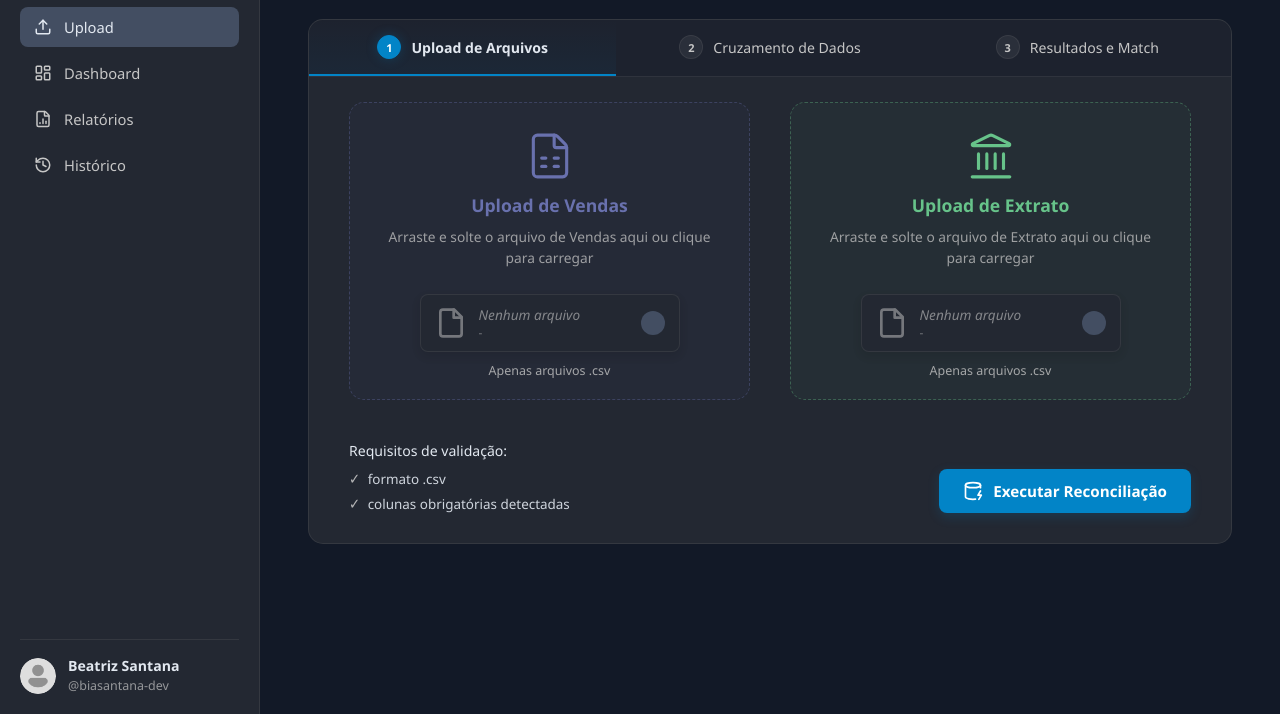
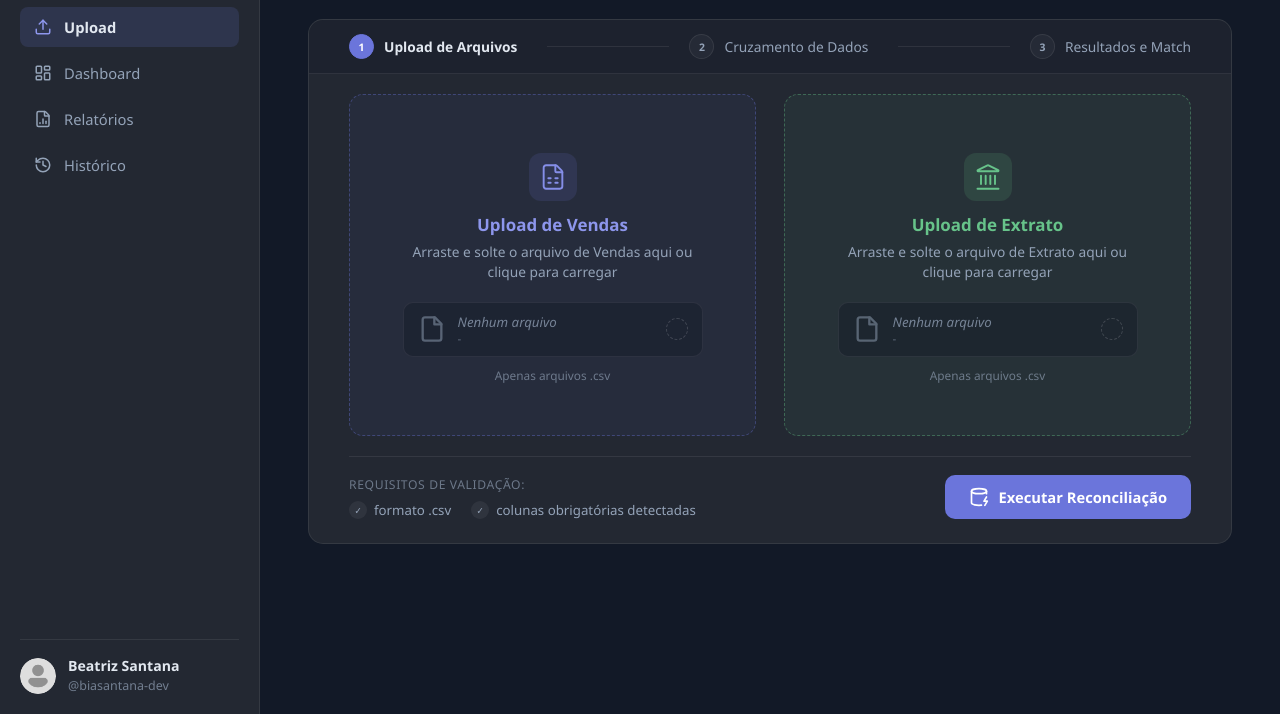
Before and after one commit to biasantana-dev/sistema-reconciliacao-financeira, a plain HTML site: page frontend/index.html in a window 1280 px wide. Shown: the part 86-800 px from the top of the page. Drawn offline with Linux system fonts and the light colour scheme.

Commit message:
feat: alteração na paleta de cores, stepper e tabela resultado

```diff
--- a/frontend/style.css
+++ b/frontend/style.css
@@ -10,14 +10,14 @@
    --cor-secundaria: #232832;
    --cor-destaque: #434e62;
    --cor-texto: #E2E8F0;
-   --cor-card1: #6971AE;
-   /*#323A5F*/
+   --cor-card1: #6B75DB;
+   --cor-card1-suave: #2E355B;
    --cor-card2: #67C38A;
-   /*#2D4B43*/
-   --cor-border: #7b7b7c2f;
-   --cor-texto-secundaria: #c6c6c6;
-   --cor-acao: #0284C7;
-   --cor-acao-hover: #0369A1;
+   --cor-card2-suave: #2D4B43;
+   --cor-border: rgba(255, 255, 255, 0.08);
+   --cor-texto-secundaria: #94A3B8;
+   --cor-acao: #6B75DB;
+   --cor-acao-hover: #7B84E4;
 }
 
 body {
@@ -80,11 +80,20 @@ body {
    flex-shrink: 0;
 }
 
-.nav-sidebar a:hover,
+.nav-sidebar a:hover {
+   background-color: rgba(255, 255, 255, 0.04);
+   color: var(--cor-texto);
+}
+
+/* deixar o upload como ativo por padrao */
 .nav-sidebar a:first-child {
-   /* deixar o upload como ativo por padrao */
-   background-color: var(--cor-destaque);
+   background-color: rgba(107, 117, 219, 0.16);
    color: var(--cor-texto);
+   font-weight: 600;
+}
+
+.nav-sidebar a:first-child svg {
+   color: #8D96EC;
 }
 
 .sidebar-usuario {
@@ -139,7 +148,7 @@ body {
    margin-bottom: 4px;
 }
 
-.main-conteudo > p {
+.main-conteudo>p {
    color: var(--cor-texto-secundaria);
    margin-bottom: 22px;
    font-size: 0.9em;
@@ -171,44 +180,63 @@ body {
 }
 
 /* dispara a animação sempre que a etapa ficar visivel */
-#formReconciliacao:not(.oculto), #etapa-processando:not(.oculto), #etapa-resultados:not(.oculto) {
+#formReconciliacao:not(.oculto),
+#etapa-processando:not(.oculto),
+#etapa-resultados:not(.oculto) {
    animation: surgirEtapa 0.4s cubic-bezier(0.16, 1, 0.3, 1) forwards;
 }
 
 /* barra de progresso*/
 .stepper-container {
    display: flex;
+   align-items: center;
+   justify-content: space-between;
    flex-shrink: 0;
+   padding: 14px 40px;
    background-color: rgba(18, 25, 39, 0.35);
    margin-bottom: 20px;
    border-bottom: 1px solid var(--cor-border);
 }
 
 .step {
-   font-size: 0.88em;
+   font-size: 0.86em;
    position: relative;
    display: flex;
    align-items: center;
-   justify-content: center;
    gap: 10px;
-   padding: 15px 12px;
-   flex: 1;
    color: var(--cor-texto-secundaria);
    font-weight: 500;
-   border-bottom: 2px solid transparent;
    transition: all 0.3s ease;
 }
 
+.step:not(:last-child) {
+   flex: 1;
+}
+
+.step:not(:last-child)::after {
+   content: '';
+   flex: 1;
+   height: 1px;
+   background-color: var(--cor-border);
+   margin: 0 20px;
+   transition: background-color 0.25s ease;
+}
+
+.step.completed:not(:last-child)::after {
+   background-color: rgba(103, 195, 138, 0.45);
+}
+
 .step-badge {
-   width: 24px;
-   height: 24px;
+   width: 25px;
+   height: 25px;
    border-radius: 50%;
    display: inline-flex;
+   flex-shrink: 0;
    align-items: center;
    justify-content: center;
-   font-size: 0.78em;
+   font-size: 0.76em;
    font-weight: 700;
-   background-color: rgba(255, 255, 255, 0.06);
+   background-color: rgba(255, 255, 255, 0.04);
    color: var(--cor-texto-secundaria);
    border: 1px solid var(--cor-border);
    transition: all 0.3s ease;
@@ -217,15 +245,12 @@ body {
 .step.active {
    color: var(--cor-texto);
    font-weight: 600;
-   border-bottom-color: var(--cor-acao);
-   background: linear-gradient(180deg, transparent 0%, rgba(2, 132, 199, 0.06) 100%);
 }
 
 .step.active .step-badge {
-   background-color: var(--cor-acao);
+   background-color: var(--cor-card1);
    color: #fff;
-   border-color: var(--cor-acao);
-   box-shadow: 0 0 12px rgba(2, 132, 199, 0.25);
+   border-color: var(--cor-card1);
 }
 
 .step.completed {
@@ -245,62 +270,67 @@ body {
    display: flex;
    flex-direction: column;
    justify-content: space-between;
-   padding: 5px 0 30px;
+   padding: 0 40px 24px
 }
 
 /* cards de upload */
 .upload-box {
    display: grid;
+   min-height: 0;
+   flex: 1;
    grid-template-columns: 1fr 1fr;
-   gap: 40px;
-   padding: 0 40px;
+   gap: 28px;
 }
 
-.upload-vendas, .upload-extrato {
-   border-radius: 15px;
-   padding: 28px 24px 20px;
-   transition: all 0.3s ease;
+.upload-vendas,
+.upload-extrato {
+   display: flex;
+   border-radius: 14px;
+   padding: 24px 28px 18px;
+   transition: all 0.25s ease;
 }
 
 .upload-vendas {
-   background-color: rgba(105, 113, 174, 0.04);
-   border: 1.5px dashed rgba(105, 113, 174, 0.35);
+   background-color: rgba(107, 117, 219, 0.06);
+   border: 1.5px dashed rgba(107, 117, 219, 0.38);
 }
 
 .upload-vendas:hover {
    border-color: var(--cor-card1);
-   background-color: rgba(105, 113, 174, 0.09);
-   transform: translateY(-3px);
-   box-shadow: 0 8px 20px rgba(105, 113, 174, 0.15);
+   background-color: rgba(107, 117, 219, 0.11);
+   transform: translateY(-2px);
 }
 
 .upload-extrato {
-   background-color: rgba(103, 195, 138, 0.04);
-   border: 1.5px dashed rgba(103, 195, 138, 0.35);
+   background-color: rgba(103, 195, 138, 0.06);
+   border: 1.5px dashed rgba(103, 195, 138, 0.38);
 }
 
 .upload-extrato:hover {
    border-color: var(--cor-card2);
-   background-color: rgba(103, 195, 138, 0.09);
-   transform: translateY(-3px);
-   box-shadow: 0 8px 20px rgba(103, 195, 138, 0.15);
+   background-color: rgba(103, 195, 138, 0.11);
+   transform: translateY(-2px);
 }
 
 .upload-vendas.dragover {
    border-style: solid;
-   background-color: rgba(105, 113, 174, 0.15);
+   border-color: var(--cor-card1);
+   background-color: rgba(107, 117, 219, 0.16);
 }
 
 .upload-extrato.dragover {
    border-style: solid;
-   background-color: rgba(103, 195, 138, 0.15);
+   border-color: var(--cor-card2);
+   background-color: rgba(103, 195, 138, 0.16);
 }
 
 /* faz o label se comportar como um bloco clicável inteiro*/
-.upload-vendas label, .upload-extrato label {
+.upload-vendas label,
+.upload-extrato label {
    display: flex;
    flex-direction: column;
    align-items: center;
+   justify-content: center;
    cursor: pointer;
    width: 100%;
    height: 100%;
@@ -308,28 +338,33 @@ body {
 }
 
 .file-icon-topo {
-   width: 50px;
-   height: 50px;
+   width: 48px;
+   height: 48px;
+   padding: 10px;
+   border-radius: 12px;
    margin-bottom: 12px;
-   stroke-width: 1.5;
+   stroke-width: 1.65;
 }
 
 #icon-vendas {
-   color: var(--cor-card1);
+   color: #858EE8;
+   background-color: rgba(107, 117, 219, 0.14);
 }
 
 #icon-extrato {
    color: var(--cor-card2);
+   background-color: rgba(103, 195, 138, 0.14);
 }
 
-.upload-vendas h2, .upload-extrato h2 {
-   font-size: 1.1em;
-   margin-bottom: 6px;
+.upload-vendas h2,
+.upload-extrato h2 {
+   font-size: 1.06em;
+   margin-bottom: 4px;
    font-weight: 600;
 }
 
 .upload-vendas h2 {
-   color: var(--cor-card1);
+   color: #8D96EC;
 }
 
 .upload-extrato h2 {
@@ -338,10 +373,10 @@ body {
 
 .descricao {
    font-size: 0.86em;
-   line-height: 1.5;
+   line-height: 1.45;
    color: var(--cor-texto-secundaria);
-   opacity: 0.75;
-   margin: 4px auto 14px;
+   max-width: 280px;
+   margin: 2px auto 0;
 }
 
 /* esconde o input nativo do navegador*/
@@ -350,10 +385,10 @@ input[type="file"] {
 }
 
 .alerta-card {
-   font-size: 0.78em;
+   font-size: 0.74em;
    color: var(--cor-texto-secundaria);
    margin-top: 10px;
-   opacity: 0.8;
+   opacity: 0.65;
 }
 
 /* botao executar */
@@ -361,84 +396,103 @@ input[type="file"] {
    background: var(--cor-acao);
    color: #fff;
    font-weight: 600;
-   font-size: 0.95em;
+   font-size: 0.92em;
    padding: 12px 24px;
    border: none;
-   border-radius: 8px;
+   border-radius: 10px;
    cursor: pointer;
    display: flex;
    align-items: center;
    justify-content: center;
    gap: 10px;
    transition: all 0.2s ease;
-   box-shadow: 0 4px 12px rgba(2, 132, 199, 0.2);
 }
 
 .btn-executar:hover {
    background-color: var(--cor-acao-hover);
-   transform: translateY(-2px);
-   box-shadow: 0 6px 16px rgba(2, 132, 199, 0.35);
+   transform: translateY(-1px);
 }
 
 .form-footer {
+   flex-shrink: 0;
    display: flex;
    justify-content: space-between;
    align-items: flex-end;
-   padding: 0 40px;
-   margin-top: 12px;
+   padding-top: 18px;
+   margin-top: 20px;
+   border-top: 1px solid var(--cor-border);
 }
 
 .requisitos-validacao p {
-   font-size: 0.88em;
-   color: var(--cor-texto);
+   font-size: 0.76em;
+   text-transform: uppercase;
+   letter-spacing: 0.05em;
+   color: var(--cor-texto-secundaria);
+   opacity: 0.65;
    margin-bottom: 8px;
 }
 
 .requisitos-validacao ul {
    list-style: none;
-   font-size: 0.84em;
-   color: var(--cor-texto);
-   opacity: 0.9;
+   font-size: 0.83em;
+   color: var(--cor-texto-secundaria);
    display: flex;
-   flex-direction: column;
-   gap: 5px;
+   align-items: center;
+   gap: 20px;
+}
+
+.requisitos-validacao li {
+   display: inline-flex;
+   align-items: center;
+   gap: 7px;
+   transition: color 0.25s ease;
 }
 
 .icone-check {
+   width: 18px;
+   height: 18px;
+   border-radius: 50%;
+   display: inline-flex;
+   align-items: center;
+   justify-content: center;
+   font-size: 0.72em;
+   font-weight: 700;
+   background-color: rgba(255, 255, 255, 0.06);
    color: var(--cor-texto-secundaria);
-   font-weight: bold;
-   margin-right: 4px;
-   transition: color 0.3s ease;
-   font-size: 1.1em;
+   transition: all 0.25s ease;
 }
 
 /* classe que o js vai ativar depois */
+.requisitos-ok {
+   color: var(--cor-texto) !important;
+}
+
 .requisitos-ok .icone-check {
+   background-color: var(--cor-card2-suave);
    color: var(--cor-card2);
-   opacity: 0.9;
 }
 
 /* caixinha de status do arquivo */
 .file-status {
    display: flex;
    align-items: center;
-   background-color: var(--cor-secundaria);
-   border: 1px solid var(--cor-border);
-   border-radius: 8px;
+   background-color: rgba(18, 25, 39, 0.42);
+   border: 1px solid rgba(255, 255, 255, 0.07);
+   border-radius: 10px;
    padding: 10px 14px;
    width: 100%;
-   max-width: 260px;
-   margin: 12px auto 0;
+   max-width: 300px;
+   margin: 20px auto 0;
    gap: 12px;
-   transition: all 0.3s ease;
-   box-shadow: 0 4px 10px rgba(0, 0, 0, 0.10);
+   transition: all 0.25s ease;
 }
 
 .file-icon-mini {
    color: var(--cor-texto-secundaria);
    opacity: 0.5;
-   width: 32px;
-   height: 32px;
+   width: 28px;
+   height: 28px;
+   flex-shrink: 0;
 }
 
 .file-details {
@@ -450,53 +504,52 @@ input[type="file"] {
 }
 
 .file-name {
-   font-size: 0.85em;
+   font-size: 0.83em;
    color: var(--cor-texto-secundaria);
-   opacity: 0.6;
+   opacity: 0.75;
    font-style: italic;
    white-space: nowrap;
    overflow: hidden;
    text-overflow: ellipsis;
-   max-width: 140px;
+   max-width: 175px;
 }
 
 .file-size {
-   font-size: 0.75em;
+   font-size: 0.73em;
    color: var(--cor-texto-secundaria);
-   opacity: 0.5;
+   opacity: 0.55;
 }
 
 /* estado inicial - aguardando arquivo*/
 .file-check {
-   background-color: var(--cor-destaque);
+   background-color: transparent;
+   border: 1.5px dashed rgba(255, 255, 255, 0.16);
    color: transparent;
    border-radius: 50%;
-   width: 24px;
-   height: 24px;
+   width: 22px;
+   height: 22px;
    display: flex;
    align-items: center;
    justify-content: center;
    margin-left: auto;
    flex-shrink: 0;
-   transition: all 0.3s ease;
+   transition: all 0.25s ease;
 }
 
 .file-check svg {
-   width: 16px;
-   height: 16px;
+   width: 14px;
+   height: 14px;
 }
 
 /* estado de sucesso */
 .file-status.sucesso {
-   background-color: #2D4B43;
-   border: 1px solid var(--cor-card2);
-   box-shadow: 0 4px 15px rgba(103, 195, 138, 0.15);
+   background-color: var(--cor-card2-suave);
+   border-color: var(--cor-card2);
 }
 
 .upload-vendas .file-status.sucesso {
-   background-color: #323A5F;
+   background-color: var(--cor-card1-suave);
    border-color: var(--cor-card1);
-   box-shadow: 0 4px 15px rgba(105, 113, 174, 0.2);
 }
 
 .file-status.sucesso .file-icon-mini {
@@ -518,6 +571,7 @@ input[type="file"] {
 
 .upload-vendas .file-status.sucesso .file-check {
    background-color: var(--cor-card1);
+   color: var(--cor-primaria);
 }
 
 /* pra esconder etapas que não estão ativas */
@@ -581,7 +635,7 @@ input[type="file"] {
 .metricas-strip {
    flex-shrink: 0;
    display: grid;
-   grid-template-columns: repeat(3, 1fr);
+   grid-template-columns: 1fr auto 1fr;
    padding: 0 0 14px;
    margin-bottom: 14px;
    border-bottom: 1px solid var(--cor-border);
@@ -611,11 +665,9 @@ input[type="file"] {
    height: 3px;
    margin-top: 7px;
    border-radius: 999px;
-   background: linear-gradient(
-      90deg,
-      var(--cor-card2) var(--taxa, 0%),
-      rgba(255, 255, 255, 0.08) var(--taxa, 0%)
-   );
+   background: linear-gradient(90deg,
+         var(--cor-card2) var(--taxa, 0%),
+         rgba(255, 255, 255, 0.08) var(--taxa, 0%));
 }
 
 .metrica-label {
@@ -670,7 +722,7 @@ input[type="file"] {
 }
 
 .tabela-topo h3 {
-   font-size: 0.9rem;
+   font-size: 0.9em;
    font-weight: 600;
    color: var(--cor-texto);
 }
@@ -682,7 +734,7 @@ input[type="file"] {
 }
 
 .contador-registros {
-   font-size: 0.75rem;
+   font-size: 0.75em;
    color: var(--cor-texto-secundaria);
    opacity: 0.55;
 }
@@ -754,12 +806,29 @@ input[type="file"] {
    border-spacing: 0;
 }
 
-.tabela-resultados th:nth-child(1) { width: 24%; }
-.tabela-resultados th:nth-child(2) { width: 15%; }
-.tabela-resultados th:nth-child(3) { width: 15%; }
-.tabela-resultados th:nth-child(4) { width: 15%; }
-.tabela-resultados th:nth-child(5) { width: 15%; }
-.tabela-resultados th:nth-child(6) { width: 16%; }
+.tabela-resultados th:nth-child(1) {
+   width: 24%;
+}
+
+.tabela-resultados th:nth-child(2) {
+   width: 15%;
+}
+
+.tabela-resultados th:nth-child(3) {
+   width: 15%;
+}
+
+.tabela-resultados th:nth-child(4) {
+   width: 15%;
+}
+
+.tabela-resultados th:nth-child(5) {
+   width: 15%;
+}
+
+.tabela-resultados th:nth-child(6) {
+   width: 16%;
+}
 
 /* cabeçalho fixo */
 .tabela-resultados thead th {
@@ -789,7 +858,8 @@ input[type="file"] {
    border-bottom: none;
 }
 
-.tabela-resultados th:first-child, .tabela-resultados td:first-child {
+.tabela-resultados th:first-child,
+.tabela-resultados td:first-child {
    padding-left: 0;
 }
 
@@ -857,7 +927,8 @@ input[type="file"] {
    border-left: 1px solid var(--cor-border);
 }
 
-.col-data, .col-numero {
+.col-data,
+.col-numero {
    text-align: left;
    font-variant-numeric: tabular-nums;
    color: var(--cor-texto-secundaria);
```
